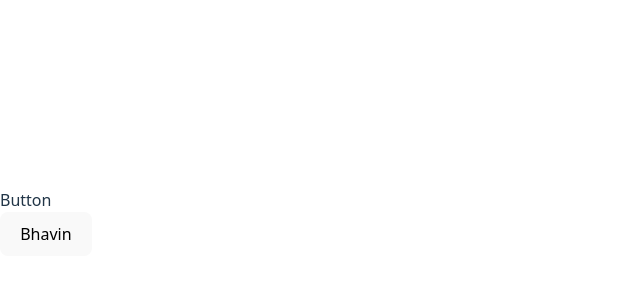
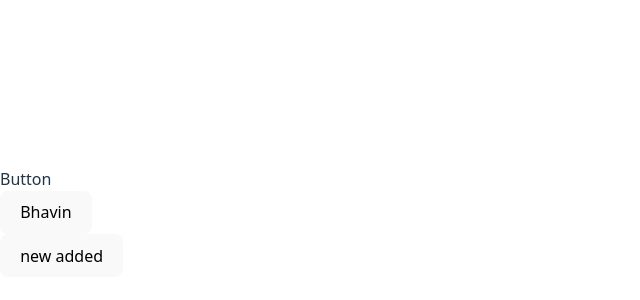
Before and after one commit to smanaman/lms, a React (Vite) app: page / in a window 1280 px wide. Shown: the part 178-478 px from the top of the page, without its empty margins (0-640 px from the left). Built offline with nearby package versions, Linux system fonts and the light colour scheme.

Commit message:
button 3

```diff
--- a/src/App.jsx
+++ b/src/App.jsx
@@ -1,12 +1,14 @@
 import React from 'react'
 import Button from './Pages/Button'
 import Button2 from './Button2'
+import Button3 from './Button3'
 
 const App = () => {
   return (
     <div>
       <Button/>
       <Button2/>
+      <Button3/>
     </div>
   )
 }
--- /dev/null
+++ b/src/Button3.jsx
@@ -0,0 +1,11 @@
+import React from 'react'
+
+const Button3 = () => {
+  return (
+    <div>
+        <button> new added</button>
+    </div>
+  )
+}
+
+export default Button3
```
